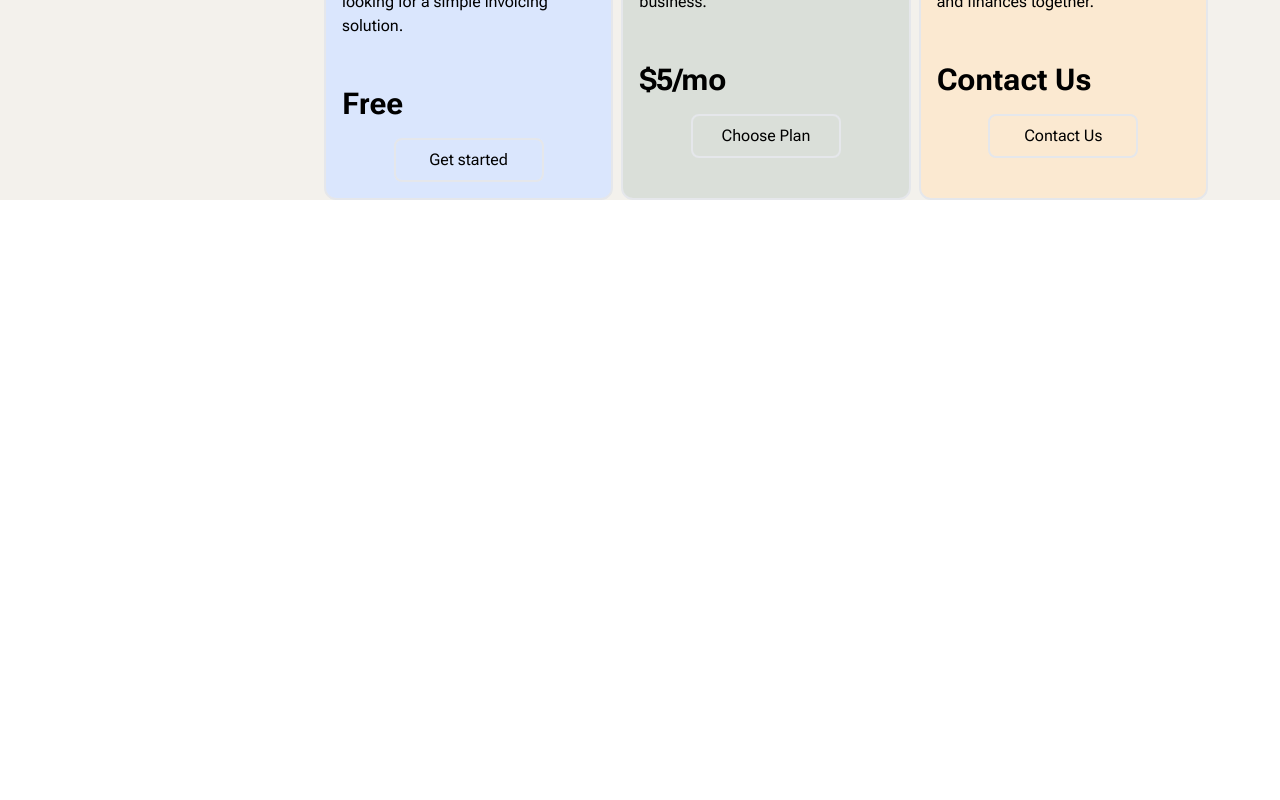
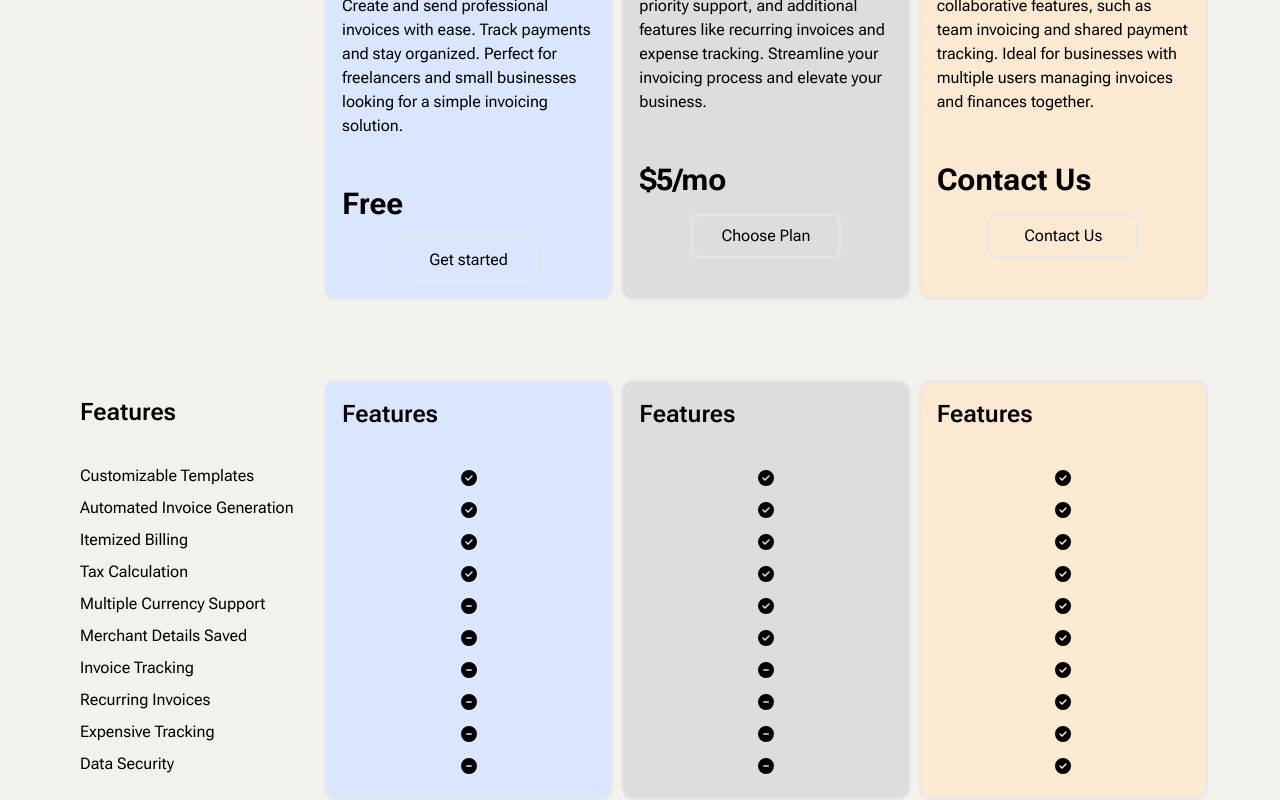
Before and after one commit to timjcai/invoice-generator-next, a Next.js app: page /pricing in a window 1280 px wide. Shown: the part 600-1400 px from the top of the page. Before the commit the page ends 800 px from the top, so only its background shows below. Built offline with nearby package versions, Linux system fonts and the light colour scheme; no server answers.

Commit message:
feat: added UI, badges and logic for displaying features on Pricing Page

```diff
--- a/src/app/components/UI/Icon.tsx
+++ b/src/app/components/UI/Icon.tsx
@@ -6,6 +6,7 @@ import {
     faGoogle,
 } from "@fortawesome/free-brands-svg-icons";
 import {
+    faCheckCircle,
     faCircleLeft,
     faCircleRight,
     faCircleUser,
@@ -18,6 +19,7 @@ import {
     faFilterCircleDollar,
     faHammer,
     faListUl,
+    faMinusCircle,
     faNoteSticky,
     faPalette,
     faPenNib,
@@ -52,6 +54,8 @@ const iconMapping: { [key in IconType]: IconDefinition } = {
     techcontractors: faCode,
     back: faCircleLeft,
     next: faCircleRight,
+    included: faCheckCircle,
+    notincluded: faMinusCircle,
 };
 
 export const Icon: FC<IconProps> = ({ label }) => {
--- a/src/app/pricing/page.tsx
+++ b/src/app/pricing/page.tsx
@@ -1,12 +1,62 @@
 "use client";
 
-import React from "react";
+import React, { FC } from "react";
 import { Navbar } from "../components/Navigation";
 import { SubheadlineBadge } from "../components/common";
+import { Icon } from "../components/UI";
 
 const page = () => {
+    const features = [
+        "Customizable Templates",
+        "Automated Invoice Generation",
+        "Itemized Billing",
+        "Tax Calculation",
+        "Multiple Currency Support",
+        "Merchant Details Saved",
+        "Invoice Tracking",
+        "Recurring Invoices",
+        "Expensive Tracking",
+        "Data Security",
+    ];
+    const features1 = [
+        <Icon label="included" />,
+        <Icon label="included" />,
+        <Icon label="included" />,
+        <Icon label="included" />,
+        <Icon label="notincluded" />,
+        <Icon label="notincluded" />,
+        <Icon label="notincluded" />,
+        <Icon label="notincluded" />,
+        <Icon label="notincluded" />,
+        <Icon label="notincluded" />,
+    ];
+    const features2 = [
+        <Icon label="included" />,
+        <Icon label="included" />,
+        <Icon label="included" />,
+        <Icon label="included" />,
+        <Icon label="included" />,
+        <Icon label="included" />,
+        <Icon label="notincluded" />,
+        <Icon label="notincluded" />,
+        <Icon label="notincluded" />,
+        <Icon label="notincluded" />,
+    ];
+    const features3 = [
+        <Icon label="included" />,
+        <Icon label="included" />,
+        <Icon label="included" />,
+        <Icon label="included" />,
+        <Icon label="included" />,
+        <Icon label="included" />,
+        <Icon label="included" />,
+        <Icon label="included" />,
+        <Icon label="included" />,
+        <Icon label="included" />,
+    ];
+
     return (
-        <div className="flex flex-col items-center h-screen w-screen bg-[#F3F1EC]">
+        <div className="flex flex-col items-center h-full w-screen bg-[#F3F1EC]">
             <Navbar />
             <div className="flex flex-col justify-center items-center h-[320px]">
                 <SubheadlineBadge
@@ -18,10 +68,10 @@ const page = () => {
                 <h2 className="text-4xl font-bold mb-4"> No hidden fees</h2>
                 <p>How many invoices are you creating per month?</p>
             </div>
-            <div className="flex flex-row w-[90vw]">
+            <div className="flex flex-row w-[90vw] mb-20">
                 <div
                     id="col1"
-                    className="flex w-[20vw] justify-center min-w-[260px]"
+                    className="flex w-[20vw] justify-start min-w-[260px]"
                 >
                     <div className="flex flex-col justify-start p-4">
                         <form>
@@ -123,8 +173,74 @@ const page = () => {
                     </div>
                 </div>
             </div>
+            <div className="flex flex-row w-[90vw]">
+                <div
+                    id="col1"
+                    className="flex w-[20vw] justify-start min-w-[260px]"
+                >
+                    <div className="flex flex-col justify-start p-4">
+                        <h3 className="text-2xl font-semibold mb-4 h-[48px]">
+                            Features
+                        </h3>
+                        {features.map((item) => (
+                            <FeatureRow label={item} />
+                        ))}
+                    </div>
+                </div>
+                <div
+                    id="col2"
+                    className="flex flex-col w-[25vw] border-2 rounded-xl p-4 me-2 bg-[#DAE6FD]"
+                >
+                    <h3 className="text-2xl font-semibold mb-4 h-[48px]">
+                        Features
+                    </h3>
+                    <div className="flex flex-col justify-center  items-center">
+                        {features1.map((item) => (
+                            <FeatureRow label={item} />
+                        ))}
+                    </div>
+                </div>
+                <div
+                    id="col3"
+                    className="flex flex-col w-[25vw] border-2  rounded-xl p-4 me-2 bg-[#DADFD9]"
+                >
+                    {" "}
+                    <h3 className="text-2xl font-semibold mb-4 h-[48px]">
+                        Features
+                    </h3>
+                    <div className="flex flex-col justify-center  items-center">
+                        {features2.map((item) => (
+                            <FeatureRow label={item} />
+                        ))}
+                    </div>
+                </div>
+                <div
+                    id="col3"
+                    className="flex flex-col w-[25vw] border-2  rounded-xl p-4 me-2 bg-[#FBE9D1]"
+                >
+                    {" "}
+                    <h3 className="text-2xl font-semibold mb-4 h-[48px]">
+                        Features
+                    </h3>
+                    <div className="flex flex-col justify-center  items-center">
+                        {features3.map((item) => (
+                            <FeatureRow label={item} />
+                        ))}
+                    </div>
+                </div>
+            </div>
         </div>
     );
 };
 
 export default page;
+
+type FeatureRowProps = {
+    label: string | React.ReactNode;
+};
+
+const FeatureRow: FC<FeatureRowProps> = ({ label }) => {
+    return (
+        <div className="flex justify-start items-center h-[32px]">{label}</div>
+    );
+};
--- a/src/app/types/IconType.ts
+++ b/src/app/types/IconType.ts
@@ -24,6 +24,8 @@ export type ActionTypes =
     | "add"
     | "back"
     | "next"
+    | "included"
+    | "notincluded"
 
 export type NavigationTypes =
     // | "Home"
```
